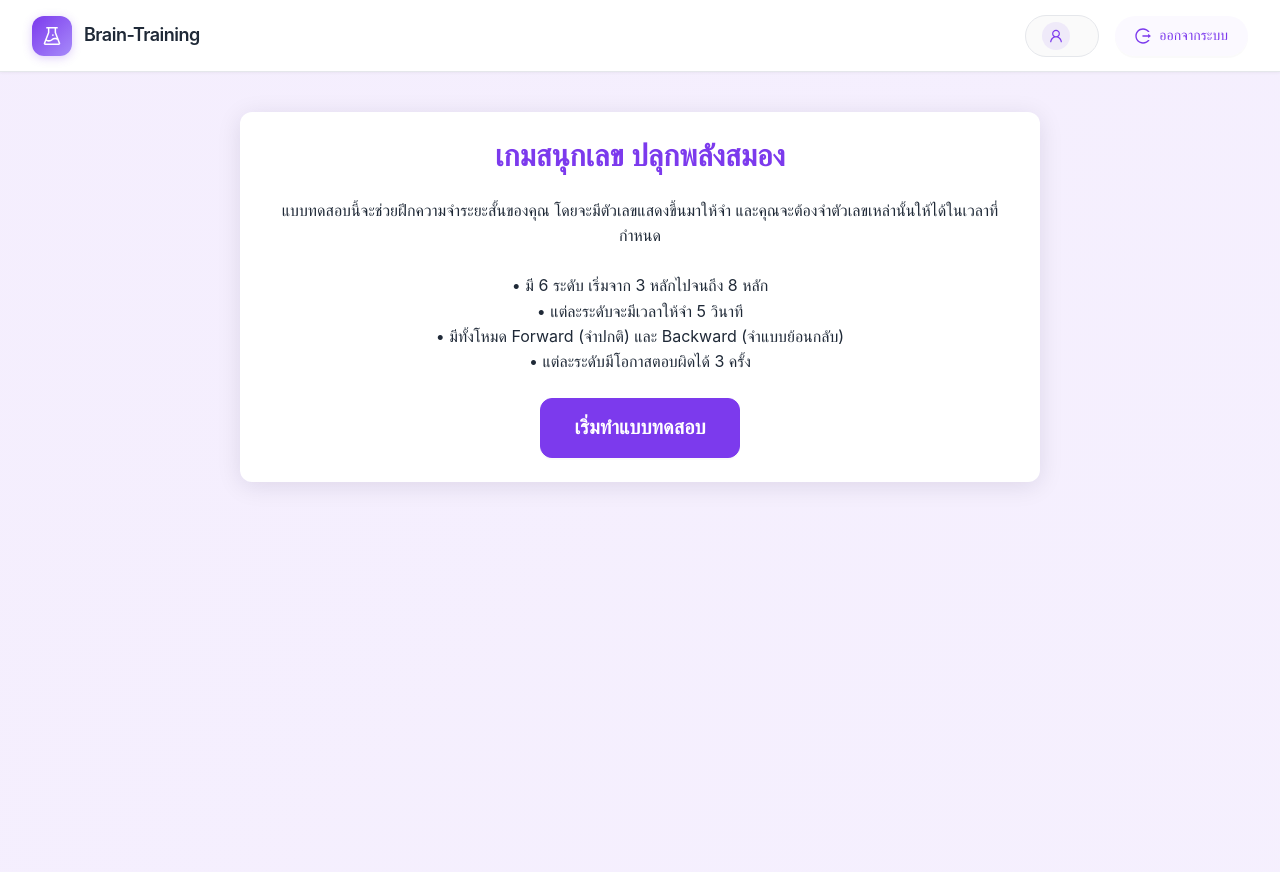
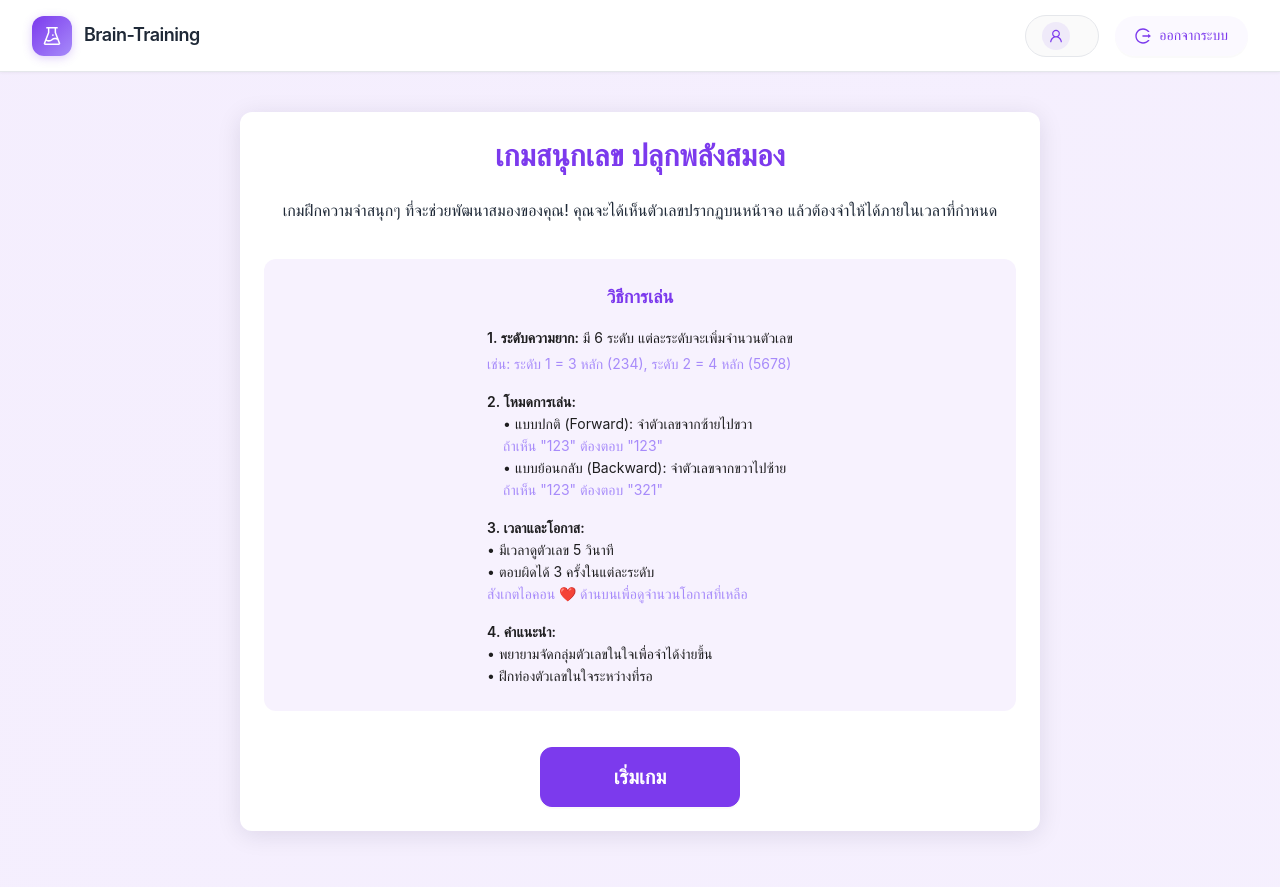
Before and after one commit to Jareansuk14/Brain-Training-Client, a React (Vite) app: page /activity-12 in a window 1280 px wide. Built offline with nearby package versions, Linux system fonts and the light colour scheme; sample sign-in values are in the browser's storage.

Commit message:
first commit

```diff
--- a/src/pages/DigitSpan.jsx
+++ b/src/pages/DigitSpan.jsx
@@ -63,15 +63,15 @@ const StyledCard = styled(Card)`
 
 const AttemptsContainer = styled.div`
   position: absolute;
-  top: 24px;
-  left: 24px;
+  top: 50px;
+  left: 0px;
   display: flex;
   align-items: center;
   gap: 8px;
 `;
 
 const HeartIcon = styled(HeartFilled)`
-  color: ${props => props.active ? COLORS.error : '#ddd'};
+  color: ${(props) => (props.active ? COLORS.error : "#ddd")};
   font-size: 24px;
   transition: all 0.3s ease;
 `;
@@ -240,7 +240,7 @@ const SendButton = styled(Button)`
   font-size: 24px;
   font-weight: bold;
   border-radius: 12px;
-  color: #FFF;
+  color: #fff;
   border-color: ${COLORS.primary};
   background: ${COLORS.primary};
 
@@ -281,7 +281,9 @@ const LevelIndicator = styled.div`
 const formatTime = (seconds) => {
   const mins = Math.floor(seconds / 60);
   const secs = seconds % 60;
-  return `${mins.toString().padStart(2, "0")}:${secs.toString().padStart(2, "0")}`;
+  return `${mins.toString().padStart(2, "0")}:${secs
+    .toString()
+    .padStart(2, "0")}`;
 };
 
 // Celebration Effects
@@ -372,7 +374,8 @@ export default function DigitSpan() {
         );
 
         if (response.data.sessions?.length > 0) {
-          const lastSession = response.data.sessions[response.data.sessions.length - 1];
+          const lastSession =
+            response.data.sessions[response.data.sessions.length - 1];
           setPreviousResults(lastSession);
         }
       } catch (error) {
@@ -470,7 +473,8 @@ export default function DigitSpan() {
           const currentForwardTime = elapsedTime;
           setForwardTime(currentForwardTime);
           saveCurrentLevelResult();
-          const completedForwardResults = {...currentModeResults,
+          const completedForwardResults = {
+            ...currentModeResults,
             mode: "forward",
             totalTime: currentForwardTime,
           };
@@ -528,9 +532,12 @@ export default function DigitSpan() {
         saveCurrentLevelResult();
         message.error("หมดโอกาสแล้ว");
         setNextAction({
-          text: currentLevel.current === 6
-            ? (mode === "forward" ? "เริ่มโหมด Backward" : "ดูผลการทดสอบ")
-            : `ไป Level ${currentLevel.current + 1}`,
+          text:
+            currentLevel.current === 6
+              ? mode === "forward"
+                ? "เริ่มโหมด Backward"
+                : "ดูผลการทดสอบ"
+              : `ไป Level ${currentLevel.current + 1}`,
           action: () => {
             if (currentLevel.current === 6) {
               if (mode === "forward") {
@@ -607,27 +614,100 @@ export default function DigitSpan() {
 
   const renderIntro = () => (
     <StyledCard>
-      <Space direction="vertical" size={24} style={{ width: "100%", textAlign: "center" }}>
+      <Space
+        direction="vertical"
+        size={24}
+        style={{ width: "100%", textAlign: "center" }}
+      >
         <Title level={2} style={{ color: COLORS.primary, marginBottom: 0 }}>
           เกมสนุกเลข ปลุกพลังสมอง
         </Title>
 
         <Text style={{ fontSize: "16px", color: COLORS.dark }}>
-          แบบทดสอบนี้จะช่วยฝึกความจำระยะสั้นของคุณ โดยจะมีตัวเลขแสดงขึ้นมาให้จำ
-          และคุณจะต้องจำตัวเลขเหล่านั้นให้ได้ในเวลาที่กำหนด
-          <br />
-          <br />
-          • มี 6 ระดับ เริ่มจาก 3 หลักไปจนถึง 8 หลัก
-          <br />
-          • แต่ละระดับจะมีเวลาให้จำ 5 วินาที
-          <br />
-          • มีทั้งโหมด Forward (จำปกติ) และ Backward (จำแบบย้อนกลับ)
-          <br />
-          • แต่ละระดับมีโอกาสตอบผิดได้ 3 ครั้ง
+          เกมฝึกความจำสนุกๆ ที่จะช่วยพัฒนาสมองของคุณ!
+          คุณจะได้เห็นตัวเลขปรากฏบนหน้าจอ แล้วต้องจำให้ได้ภายในเวลาที่กำหนด
         </Text>
 
+        <div
+          style={{
+            background: COLORS.background,
+            padding: "24px",
+            borderRadius: "12px",
+            margin: "12px 0",
+          }}
+        >
+          <Text
+            strong
+            style={{
+              fontSize: "18px",
+              color: COLORS.primary,
+              display: "block",
+              marginBottom: "16px",
+            }}
+          >
+            วิธีการเล่น
+          </Text>
+
+          <Space direction="vertical" size={16} style={{ textAlign: "left" }}>
+            <div>
+              <Text strong>1. ระดับความยาก:</Text>
+              <Text> มี 6 ระดับ แต่ละระดับจะเพิ่มจำนวนตัวเลข</Text>
+              <Text
+                style={{
+                  display: "block",
+                  color: COLORS.secondary,
+                  marginTop: "4px",
+                }}
+              >
+                เช่น: ระดับ 1 = 3 หลัก (234), ระดับ 2 = 4 หลัก (5678)
+              </Text>
+            </div>
+
+            <div>
+              <Text strong>2. โหมดการเล่น:</Text>
+              <div style={{ marginLeft: "16px" }}>
+                <Text style={{ display: "block" }}>
+                  • แบบปกติ (Forward): จำตัวเลขจากซ้ายไปขวา
+                </Text>
+                <Text style={{ color: COLORS.secondary }}>
+                  ถ้าเห็น "123" ต้องตอบ "123"
+                </Text>
+                <Text style={{ display: "block" }}>
+                  • แบบย้อนกลับ (Backward): จำตัวเลขจากขวาไปซ้าย
+                </Text>
+                <Text style={{ color: COLORS.secondary }}>
+                  ถ้าเห็น "123" ต้องตอบ "321"
+                </Text>
+              </div>
+            </div>
+
+            <div>
+              <Text strong>3. เวลาและโอกาส:</Text>
+              <Text style={{ display: "block" }}>
+                • มีเวลาดูตัวเลข 5 วินาที
+              </Text>
+              <Text style={{ display: "block" }}>
+                • ตอบผิดได้ 3 ครั้งในแต่ละระดับ
+              </Text>
+              <Text style={{ display: "block", color: COLORS.secondary }}>
+                สังเกตไอคอน ❤️ ด้านบนเพื่อดูจำนวนโอกาสที่เหลือ
+              </Text>
+            </div>
+
+            <div>
+              <Text strong>4. คำแนะนำ:</Text>
+              <Text style={{ display: "block" }}>
+                • พยายามจัดกลุ่มตัวเลขในใจเพื่อจำได้ง่ายขึ้น
+              </Text>
+              <Text style={{ display: "block" }}>
+                • ฝึกท่องตัวเลขในใจระหว่างที่รอ
+              </Text>
+            </div>
+          </Space>
+        </div>
+
         <StartGameButton size="large" onClick={startGame}>
-          เริ่มทำแบบทดสอบ
+          เริ่มเกม
         </StartGameButton>
       </Space>
     </StyledCard>
@@ -636,7 +716,9 @@ export default function DigitSpan() {
   const renderMemorize = () => (
     <StyledCard>
       <LevelIndicator>
-        <span className="mode">{mode === "forward" ? "Forward" : "Backward"}</span>
+        <span className="mode">
+          {mode === "forward" ? "Forward" : "Backward"}
+        </span>
         <span className="level">Level {currentLevel.current}</span>
       </LevelIndicator>
 
@@ -662,7 +744,9 @@ export default function DigitSpan() {
         </AttemptsContainer>
 
         <LevelIndicator>
-          <span className="mode">{mode === "forward" ? "Forward" : "Backward"}</span>
+          <span className="mode">
+            {mode === "forward" ? "Forward" : "Backward"}
+          </span>
           <span className="level">Level {currentLevel.current}</span>
         </LevelIndicator>
 
@@ -674,8 +758,12 @@ export default function DigitSpan() {
           </TimerValue>
         </TimerContainer>
 
-        <Text style={{ textAlign: "center", display: "block", marginBottom: 24 }}>
-          {mode === "forward" ? "กรอกตัวเลขตามลำดับที่เห็น" : "กรอกตัวเลขย้อนกลับจากที่เห็น"}
+        <Text
+          style={{ textAlign: "center", display: "block", marginBottom: 24 }}
+        >
+          {mode === "forward"
+            ? "กรอกตัวเลขตามลำดับที่เห็น"
+            : "กรอกตัวเลขย้อนกลับจากที่เห็น"}
         </Text>
 
         <DigitDisplay>{userInput.map((d) => d).join("") || " "}</DigitDisplay>
@@ -686,7 +774,9 @@ export default function DigitSpan() {
               <NumberButton
                 key={digit}
                 onClick={() => handleInput(digit)}
-                disabled={userInput.length === LEVEL_DIGITS[currentLevel.current]}
+                disabled={
+                  userInput.length === LEVEL_DIGITS[currentLevel.current]
+                }
               >
                 {digit}
               </NumberButton>
@@ -721,9 +811,9 @@ export default function DigitSpan() {
             >
               {isCorrect
                 ? "🎉 ยอดเยี่ยม! คำตอบถูกต้อง"
-                : (attempts === 0
-                   ? "😢 หมดโอกาสแล้ว"
-                   : "😢 เสียใจด้วย คำตอบไม่ถูกต้อง")}
+                : attempts === 0
+                ? "😢 หมดโอกาสแล้ว"
+                : "😢 เสียใจด้วย คำตอบไม่ถูกต้อง"}
             </Title>
             <Text
               style={{
@@ -735,7 +825,9 @@ export default function DigitSpan() {
             >
               ตัวเลขที่ถูกต้อง:{" "}
               <span style={{ fontWeight: "bold", letterSpacing: "2px" }}>
-                {mode === "forward" ? digits.join("") : [...digits].reverse().join("")}
+                {mode === "forward"
+                  ? digits.join("")
+                  : [...digits].reverse().join("")}
               </span>
             </Text>
             <ResultButton
@@ -767,10 +859,16 @@ export default function DigitSpan() {
                 <Text
                   style={{
                     marginLeft: 8,
-                    color: comparison.forwardTime.improved ? COLORS.success : COLORS.error,
+                    color: comparison.forwardTime.improved
+                      ? COLORS.success
+                      : COLORS.error,
                   }}
                 >
-                  {comparison.forwardTime.improved ? <ArrowDownOutlined /> : <ArrowUpOutlined />}
+                  {comparison.forwardTime.improved ? (
+                    <ArrowDownOutlined />
+                  ) : (
+                    <ArrowUpOutlined />
+                  )}
                   {formatTime(Math.abs(comparison.forwardTime.difference))}
                 </Text>
               )}
@@ -781,10 +879,16 @@ export default function DigitSpan() {
                 <Text
                   style={{
                     marginLeft: 8,
-                    color: comparison.backwardTime.improved ? COLORS.success : COLORS.error,
+                    color: comparison.backwardTime.improved
+                      ? COLORS.success
+                      : COLORS.error,
                   }}
                 >
-                  {comparison.backwardTime.improved ? <ArrowDownOutlined /> : <ArrowUpOutlined />}
+                  {comparison.backwardTime.improved ? (
+                    <ArrowDownOutlined />
+                  ) : (
+                    <ArrowUpOutlined />
+                  )}
                   {formatTime(Math.abs(comparison.backwardTime.difference))}
                 </Text>
               )}
@@ -795,10 +899,16 @@ export default function DigitSpan() {
                 <Text
                   style={{
                     marginLeft: 8,
-                    color: comparison.totalTime.improved ? COLORS.success : COLORS.error,
+                    color: comparison.totalTime.improved
+                      ? COLORS.success
+                      : COLORS.error,
                   }}
                 >
-                  {comparison.totalTime.improved ? <ArrowDownOutlined /> : <ArrowUpOutlined />}
+                  {comparison.totalTime.improved ? (
+                    <ArrowDownOutlined />
+                  ) : (
+                    <ArrowUpOutlined />
+                  )}
                   {formatTime(Math.abs(comparison.totalTime.difference))}
                 </Text>
               )}
@@ -810,17 +920,20 @@ export default function DigitSpan() {
           <Title level={4}>ครั้งก่อน</Title>
           <Space direction="vertical" size={16}>
             <div>
-              Forward: {previousResults && previousResults.forwardTime
+              Forward:{" "}
+              {previousResults && previousResults.forwardTime
                 ? formatTime(previousResults.forwardTime)
                 : "-"}
             </div>
             <div>
-              Backward: {previousResults && previousResults.backwardTime
+              Backward:{" "}
+              {previousResults && previousResults.backwardTime
                 ? formatTime(previousResults.backwardTime)
                 : "-"}
             </div>
             <div>
-              รวม: {previousResults && previousResults.totalTime
+              รวม:{" "}
+              {previousResults && previousResults.totalTime
                 ? formatTime(previousResults.totalTime)
                 : "-"}
             </div>
@@ -832,9 +945,7 @@ export default function DigitSpan() {
         <EndGameButton onClick={() => window.location.reload()}>
           เริ่มทำแบบทดสอบใหม่
         </EndGameButton>
-        <GohomeButton onClick={() => navigate("/")}>
-          กลับหน้าหลัก
-        </GohomeButton>
+        <GohomeButton onClick={() => navigate("/")}>กลับหน้าหลัก</GohomeButton>
       </Space>
     </StyledCard>
   );
```
